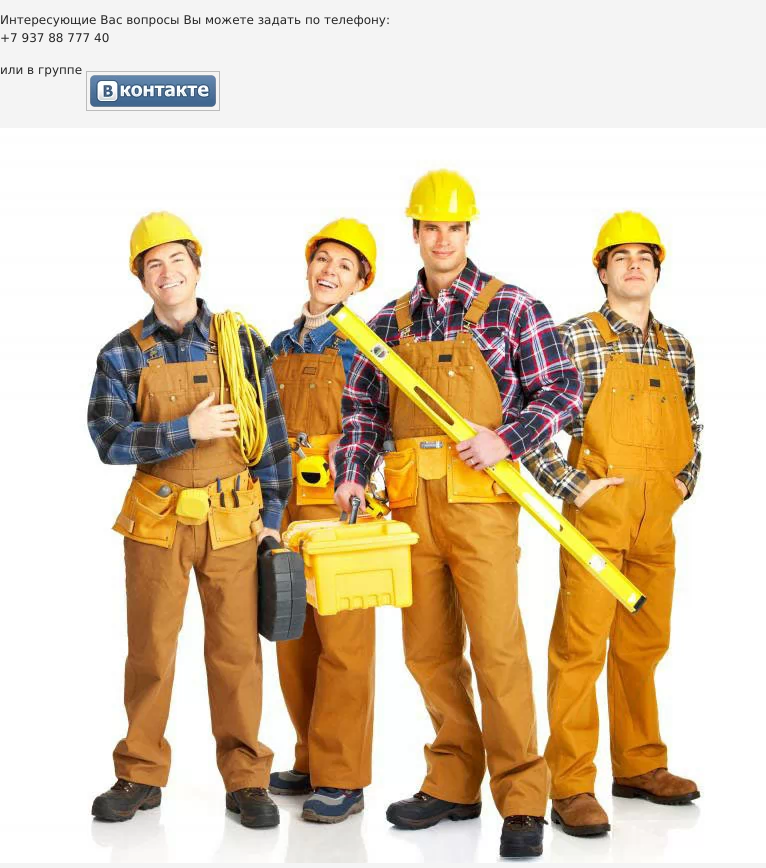
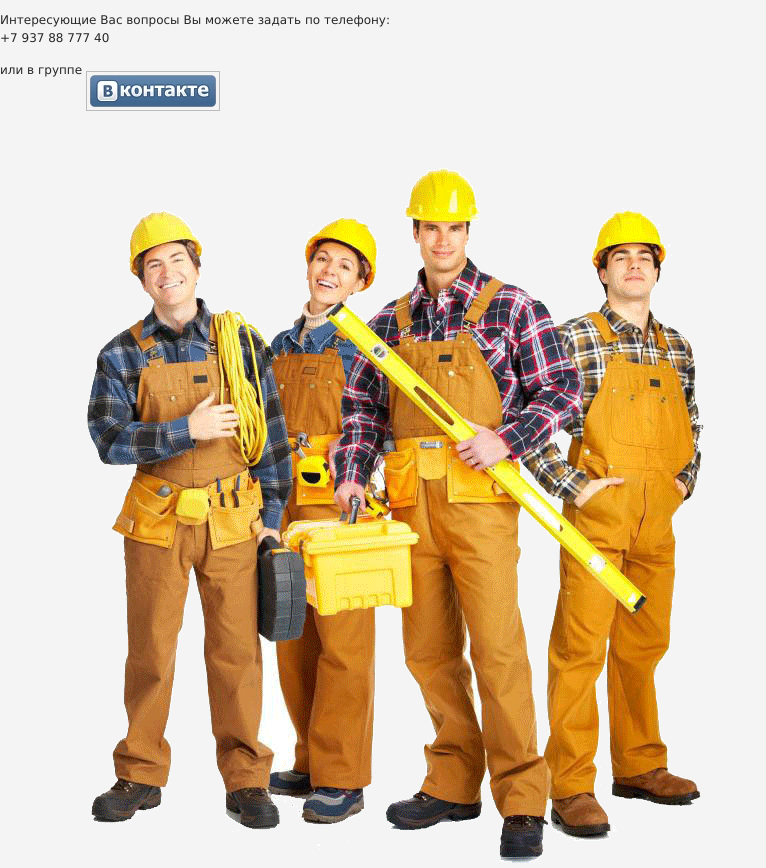
Before and after one commit to DmitryBykin/ulelectric.ru, a website: page index.html in a window 1280 px wide. Shown: the part 1720-2588 px from the top of the page, without its empty margins (0-766 px from the left). Drawn offline with Linux system fonts and the light colour scheme; files that its build step writes are made by us from their sources; files whose address does not match are found by name.

Commit message:
исправлен index.html убран web т.к. нет прозрачности

```diff
--- a/index.html
+++ b/index.html
@@ -203,7 +203,7 @@
 				</a>
 			</p>
       <picture>
-        <source srcset="images/contacts-image.webp" type="image/webp">
+        <!--<source srcset="images/contacts-image.webp" type="image/webp">-->
         <img src="images/contacts-image.png" alt="Фотография"/>
       </picture>
 		</section>
```
